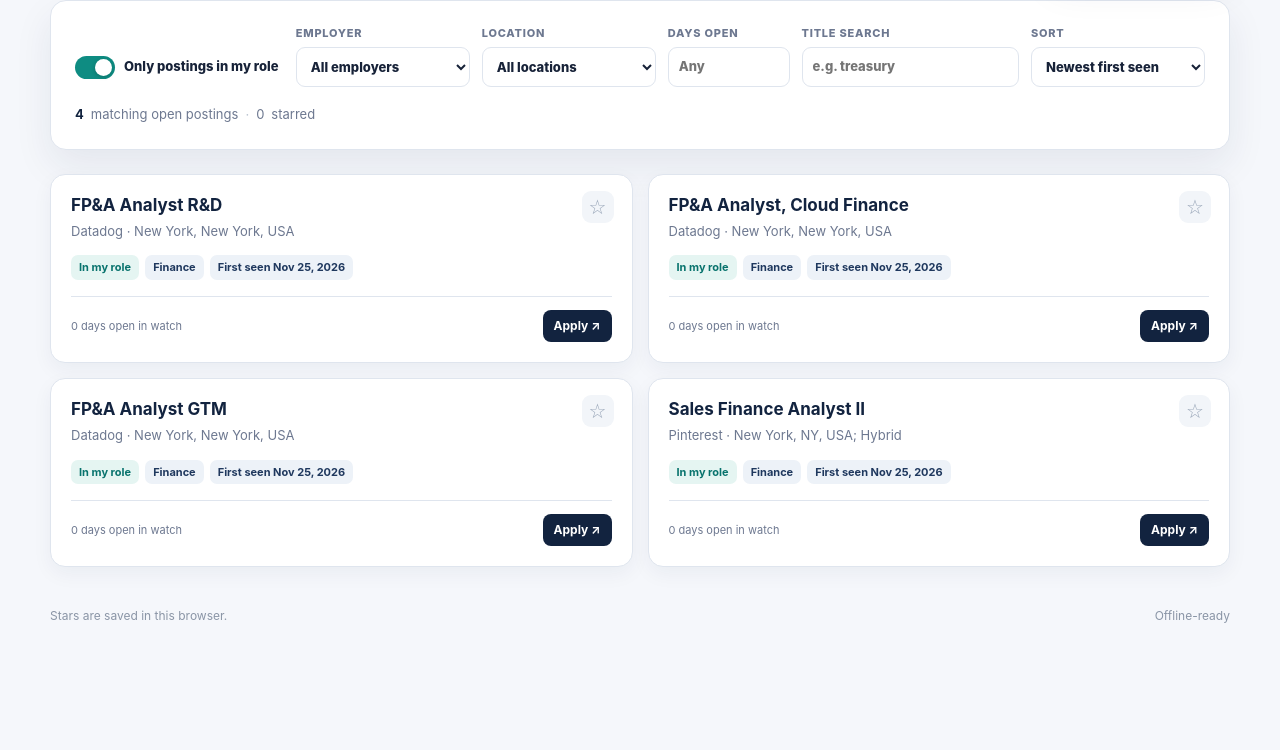
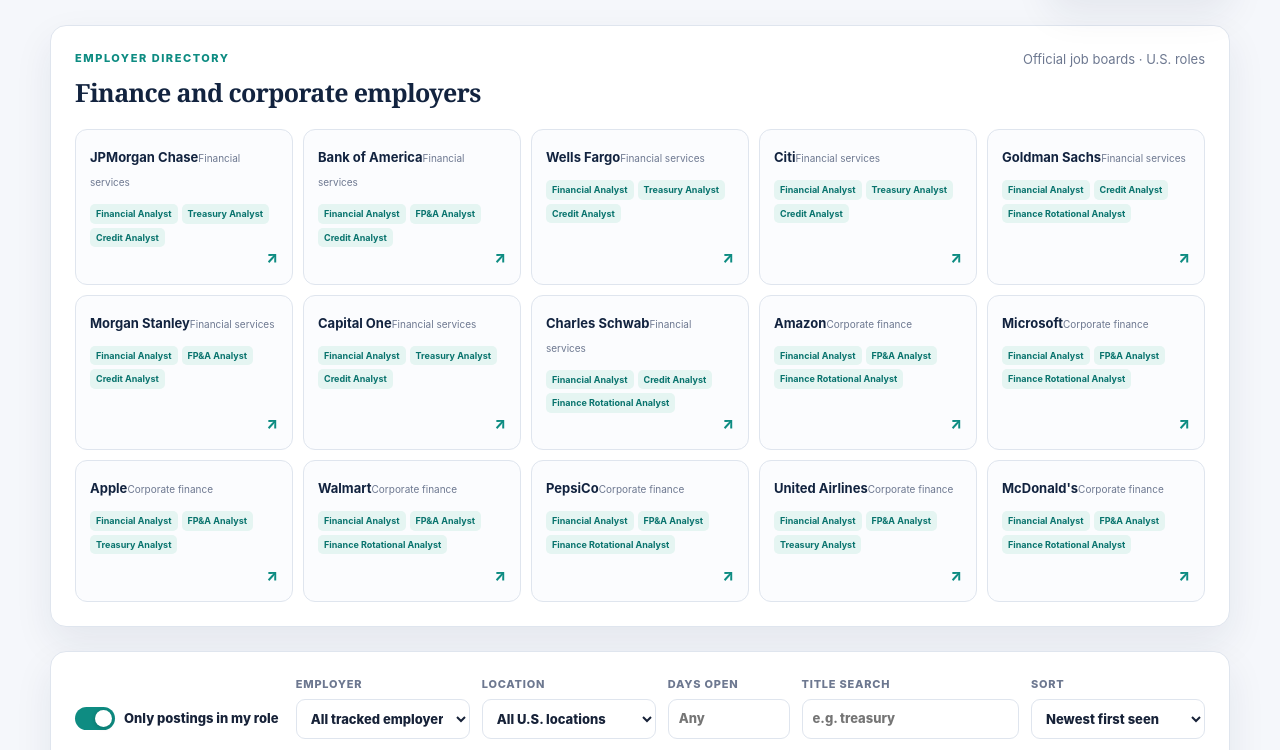
Before and after one commit to Brady-Dyn18/job-watcher, a plain HTML site: page browse.html in a window 1280 px wide. Shown: the part 333-1083 px from the top of the page. Before the commit the page ends 986 px from the top, so only its background shows below. Drawn offline with Linux system fonts and the light colour scheme.

Commit message:
feat: focus browse on US finance employers

```diff
--- a/app.js
+++ b/app.js
@@ -2,6 +2,24 @@
 
 const state = { status: null, rows: [] };
 const ROLE_SHORTLIST_KEY = "finance-job-watcher-shortlist-v1";
+const US_STATE_CODES = new Set("AL AK AZ AR CA CO CT DE FL GA HI ID IL IN IA KS KY LA ME MD MA MI MN MS MO MT NE NV NH NJ NM NY NC ND OH OK OR PA RI SC SD TN TX UT VT VA WA WV WI WY DC".split(" "));
+const FOCUS_EMPLOYERS = [
+  { name: "JPMorgan Chase", group: "Financial services", url: "https://www.jpmorganchase.com/careers", roles: ["Financial Analyst", "Treasury Analyst", "Credit Analyst"] },
+  { name: "Bank of America", group: "Financial services", url: "https://careers.bankofamerica.com/en-us/job-search", roles: ["Financial Analyst", "FP&A Analyst", "Credit Analyst"] },
+  { name: "Wells Fargo", group: "Financial services", url: "https://www.wellsfargojobs.com/en/jobs/", roles: ["Financial Analyst", "Treasury Analyst", "Credit Analyst"] },
+  { name: "Citi", group: "Financial services", url: "https://jobs.citi.com/", roles: ["Financial Analyst", "Treasury Analyst", "Credit Analyst"] },
+  { name: "Goldman Sachs", group: "Financial services", url: "https://www.goldmansachs.com/careers", roles: ["Financial Analyst", "Credit Analyst", "Finance Rotational Analyst"] },
+  { name: "Morgan Stanley", group: "Financial services", url: "https://www.morganstanley.com/careers/career-opportunities-search", roles: ["Financial Analyst", "FP&A Analyst", "Credit Analyst"] },
+  { name: "Capital One", group: "Financial services", url: "https://www.capitalonecareers.com/search-jobs", roles: ["Financial Analyst", "Treasury Analyst", "Credit Analyst"] },
+  { name: "Charles Schwab", group: "Financial services", url: "https://www.schwabjobs.com/en/search-jobs", roles: ["Financial Analyst", "Credit Analyst", "Finance Rotational Analyst"] },
+  { name: "Amazon", group: "Corporate finance", url: "https://www.amazon.jobs/en/search", roles: ["Financial Analyst", "FP&A Analyst", "Finance Rotational Analyst"] },
+  { name: "Microsoft", group: "Corporate finance", url: "https://jobs.careers.microsoft.com/global/en/search", roles: ["Financial Analyst", "FP&A Analyst", "Finance Rotational Analyst"] },
+  { name: "Apple", group: "Corporate finance", url: "https://jobs.apple.com/en-us/search", roles: ["Financial Analyst", "FP&A Analyst", "Treasury Analyst"] },
+  { name: "Walmart", group: "Corporate finance", url: "https://careers.walmart.com/us/en/search-results", roles: ["Financial Analyst", "FP&A Analyst", "Finance Rotational Analyst"] },
+  { name: "PepsiCo", group: "Corporate finance", url: "https://www.pepsicojobs.com/main/jobs", roles: ["Financial Analyst", "FP&A Analyst", "Finance Rotational Analyst"] },
+  { name: "United Airlines", group: "Corporate finance", url: "https://careers.united.com/us/en/search-results", roles: ["Financial Analyst", "FP&A Analyst", "Treasury Analyst"] },
+  { name: "McDonald's", group: "Corporate finance", url: "https://careers.mcdonalds.com/", roles: ["Financial Analyst", "FP&A Analyst", "Finance Rotational Analyst"] },
+];
 
 function escapeHtml(value) {
   return String(value ?? "").replace(/[&<>"']/g, (char) => ({ "&": "&amp;", "<": "&lt;", ">": "&gt;", '"': "&quot;", "'": "&#039;" }[char]));
@@ -72,6 +90,14 @@ function setText(id, value) { const element = document.getElementById(id); if (e
 function isTrue(value) { return value === true || value === "true"; }
 function emptyMessage(message) { return `<div class="empty">${escapeHtml(message)}</div>`; }
 
+function isUnitedStatesLocation(location) {
+  const value = String(location || "").trim();
+  if (!value) return false;
+  if (/\b(united states|u\.s\.a?\.?|usa|remote\s*\(?us\)?|us\s*remote)\b/i.test(value)) return true;
+  const tokens = value.toUpperCase().replace(/[^A-Z\s]/g, " ").split(/\s+/).filter(Boolean);
+  return tokens.some((token) => US_STATE_CODES.has(token));
+}
+
 function rowLink(row) {
   const url = row.url || "#";
   return `<a href="${escapeHtml(url)}" target="_blank" rel="noopener noreferrer">${escapeHtml(row.title || "Untitled posting")}</a>`;
@@ -105,6 +131,7 @@ function saveShortlist(set) { localStorage.setItem(ROLE_SHORTLIST_KEY, JSON.stri
 
 function renderBrowse() {
   setText("last-run", dataThrough());
+  document.getElementById("focus-employers").innerHTML = FOCUS_EMPLOYERS.map((company) => `<a class="focus-card" href="${escapeHtml(company.url)}" target="_blank" rel="noopener noreferrer"><div><strong>${escapeHtml(company.name)}</strong><small>${escapeHtml(company.group)}</small><div class="role-chips">${company.roles.map((role) => `<span class="role-chip">${escapeHtml(role)}</span>`).join("")}</div></div><span class="external-arrow">↗</span></a>`).join("");
   const employers = [...new Set(state.rows.map((row) => row.employer).filter(Boolean))].sort();
   const locations = [...new Set(state.rows.map((row) => row.location).filter(Boolean))].sort();
   document.getElementById("employer-filter").insertAdjacentHTML("beforeend", employers.map((value) => `<option value="${escapeHtml(value)}">${escapeHtml(value)}</option>`).join(""));
@@ -119,6 +146,7 @@ function renderBrowse() {
     const last = dataThrough();
     const filtered = state.rows.filter((row) => {
       if (row.status !== "open") return false;
+      if (!isUnitedStatesLocation(row.location)) return false;
       if (onlyRole && !isTrue(row.in_role)) return false;
       if (employer && row.employer !== employer) return false;
       if (location && row.location !== location) return false;
--- a/browse.html
+++ b/browse.html
@@ -11,11 +11,15 @@
   <body data-page="browse">
     <header class="site-header"><div class="shell nav-wrap"><a class="brand" href="./index.html"><span class="brand-mark">FJ</span><span>Finance Job Watcher</span></a><nav aria-label="Primary navigation"><a href="./index.html">Today</a><a class="active" href="./browse.html">Browse</a><a href="./market.html">Market</a></nav></div></header>
     <main class="shell page-content">
-      <section class="hero compact-hero"><div><p class="eyebrow">Open postings</p><h1>Find your next finance role</h1><p class="lede">Filter every open posting, then star the ones you want to revisit.</p></div><div class="run-card"><span>Data through</span><strong id="last-run">Loading...</strong></div></section>
+      <section class="hero compact-hero"><div><p class="eyebrow">U.S. open postings</p><h1>Find your next finance role</h1><p class="lede">Browse U.S.-based openings, then jump to finance-focused employers for their current roles.</p></div><div class="run-card"><span>Data through</span><strong id="last-run">Loading...</strong></div></section>
       <div id="load-error" class="notice error hidden" role="alert"></div>
+      <section class="panel focus-panel">
+        <div class="panel-heading"><div><p class="eyebrow">Employer directory</p><h2>Finance and corporate employers</h2></div><span class="muted">Official job boards · U.S. roles</span></div>
+        <div id="focus-employers" class="focus-grid"></div>
+      </section>
       <section class="filter-panel panel">
-        <div class="filter-row"><label class="switch-label"><input id="role-toggle" type="checkbox" checked /><span class="switch"></span><span>Only postings in my role</span></label><label>Employer<select id="employer-filter"><option value="">All employers</option></select></label><label>Location<select id="location-filter"><option value="">All locations</option></select></label><label>Days open<input id="days-open-filter" type="number" min="0" placeholder="Any" /></label><label class="search-label">Title search<input id="title-search" type="search" placeholder="e.g. treasury" /></label><label>Sort<select id="sort-order"><option value="newest">Newest first seen</option><option value="oldest">Oldest first seen</option></select></label></div>
-        <div class="filter-summary"><strong id="browse-count">-</strong><span>matching open postings</span><span class="separator">·</span><span id="shortlist-count">0</span><span>starred</span></div>
+        <div class="filter-row"><label class="switch-label"><input id="role-toggle" type="checkbox" checked /><span class="switch"></span><span>Only postings in my role</span></label><label>Employer<select id="employer-filter"><option value="">All tracked employers</option></select></label><label>Location<select id="location-filter"><option value="">All U.S. locations</option></select></label><label>Days open<input id="days-open-filter" type="number" min="0" placeholder="Any" /></label><label class="search-label">Title search<input id="title-search" type="search" placeholder="e.g. treasury" /></label><label>Sort<select id="sort-order"><option value="newest">Newest first seen</option><option value="oldest">Oldest first seen</option></select></label></div>
+        <div class="filter-summary"><strong id="browse-count">-</strong><span>matching U.S. postings</span><span class="separator">·</span><span id="shortlist-count">0</span><span>starred</span><span class="separator">·</span><span class="us-badge">U.S. only</span></div>
       </section>
       <section id="browse-list" class="browse-grid"></section>
     </main>
--- a/styles.css
+++ b/styles.css
@@ -46,6 +46,15 @@ h2 { margin-bottom: 0; color: var(--navy); font-family: Georgia, "Times New Roma
 .metric-card.accent { border-top: 4px solid var(--teal); }
 .metric-card.warm { border-top: 4px solid var(--coral); }
 .two-column { display: grid; grid-template-columns: 1fr 1fr; gap: 20px; margin-bottom: 24px; }
+.focus-panel { margin-bottom: 24px; }
+.focus-grid { display: grid; grid-template-columns: repeat(5, 1fr); gap: 10px; }
+.focus-card { display: flex; min-height: 142px; flex-direction: column; justify-content: space-between; padding: 14px; border: 1px solid var(--line); border-radius: 12px; background: #fbfcfe; text-decoration: none; transition: transform .15s ease, border-color .15s ease, box-shadow .15s ease; }
+.focus-card:hover { border-color: #a8c9c5; box-shadow: 0 8px 20px rgba(14,140,130,.1); transform: translateY(-2px); }
+.focus-card strong { color: var(--navy); font-size: 13px; line-height: 1.25; }
+.focus-card small { margin-top: 3px; color: var(--muted); font-size: 10px; }
+.role-chips { display: flex; flex-wrap: wrap; gap: 4px; margin-top: 12px; }
+.role-chip { padding: 3px 6px; border-radius: 5px; color: #08736d; background: var(--teal-soft); font-size: 9px; font-weight: 750; }
+.external-arrow { align-self: end; color: var(--teal); font-size: 15px; font-weight: 800; }
 .panel { padding: 24px; border: 1px solid var(--line); border-radius: 16px; background: var(--surface); box-shadow: var(--shadow); }
 .panel-heading { display: flex; align-items: start; justify-content: space-between; gap: 14px; margin-bottom: 18px; }
 .text-link { color: var(--teal); font-size: 13px; font-weight: 750; text-decoration: none; white-space: nowrap; }
@@ -83,6 +92,7 @@ select:focus, input:focus { outline: 3px solid rgba(14,140,130,.16); border-colo
 .filter-summary { display: flex; align-items: center; gap: 7px; margin-top: 18px; color: var(--muted); font-size: 13px; }
 .filter-summary strong { color: var(--navy); }
 .separator { color: #b7c0ce; }
+.us-badge { color: #08736d; font-weight: 750; }
 .browse-grid { display: grid; grid-template-columns: repeat(2, 1fr); gap: 15px; }
 .job-card { position: relative; padding: 20px; border: 1px solid var(--line); border-radius: 15px; background: var(--surface); box-shadow: 0 7px 20px rgba(28,43,73,.05); }
 .job-card h3 { margin: 0 42px 6px 0; font-size: 17px; line-height: 1.25; }
@@ -106,5 +116,6 @@ select:focus, input:focus { outline: 3px solid rgba(14,140,130,.16); border-colo
 .chart-value { fill: #172238; font: 700 11px ui-sans-serif, system-ui, sans-serif; }
 .chart-gridline { stroke: #e7ebf1; stroke-width: 1; }
 .footer { display: flex; justify-content: space-between; gap: 20px; padding: 0 0 28px; color: #8a95a6; font-size: 12px; }
+@media (max-width: 1050px) { .focus-grid { grid-template-columns: repeat(3, 1fr); } }
 @media (max-width: 900px) { .metric-grid { grid-template-columns: repeat(2, 1fr); } .filter-row { grid-template-columns: repeat(3, 1fr); } }
-@media (max-width: 680px) { .shell { width: min(100% - 28px, 560px); } .nav-wrap, .hero { align-items: start; flex-direction: column; } .nav-wrap { padding: 14px 0; gap: 12px; } nav { width: 100%; } nav a { flex: 1; text-align: center; } .page-content { padding-top: 32px; } .run-card { width: 100%; } .metric-grid, .two-column, .browse-grid, .market-sections { grid-template-columns: 1fr; } .market-section.wide { grid-column: auto; } .filter-row { grid-template-columns: 1fr 1fr; } .filter-row .switch-label, .filter-row .search-label { grid-column: 1 / -1; } .panel { padding: 18px; } }
+@media (max-width: 680px) { .shell { width: min(100% - 28px, 560px); } .nav-wrap, .hero { align-items: start; flex-direction: column; } .nav-wrap { padding: 14px 0; gap: 12px; } nav { width: 100%; } nav a { flex: 1; text-align: center; } .page-content { padding-top: 32px; } .run-card { width: 100%; } .metric-grid, .two-column, .browse-grid, .market-sections, .focus-grid { grid-template-columns: 1fr; } .market-section.wide { grid-column: auto; } .filter-row { grid-template-columns: 1fr 1fr; } .filter-row .switch-label, .filter-row .search-label { grid-column: 1 / -1; } .panel { padding: 18px; } }
```
Also changed, not shown: 1 other file.
